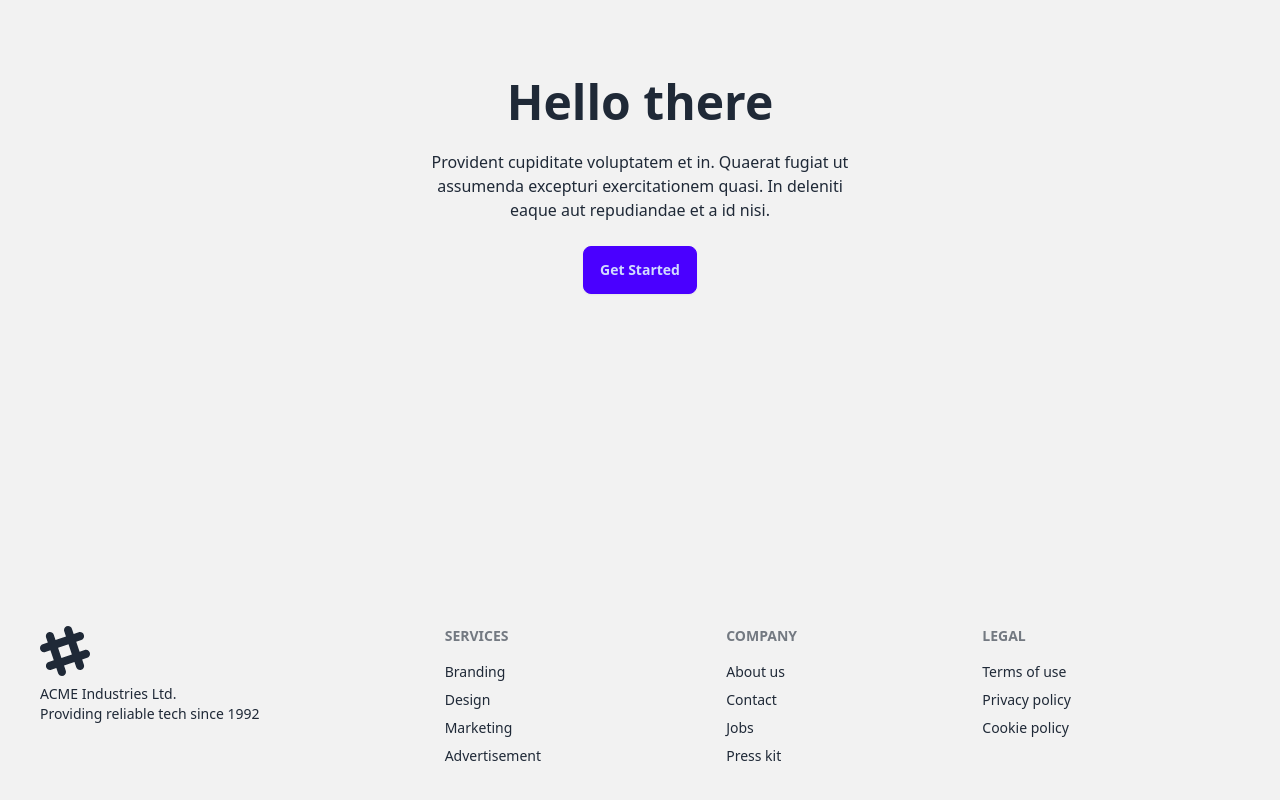
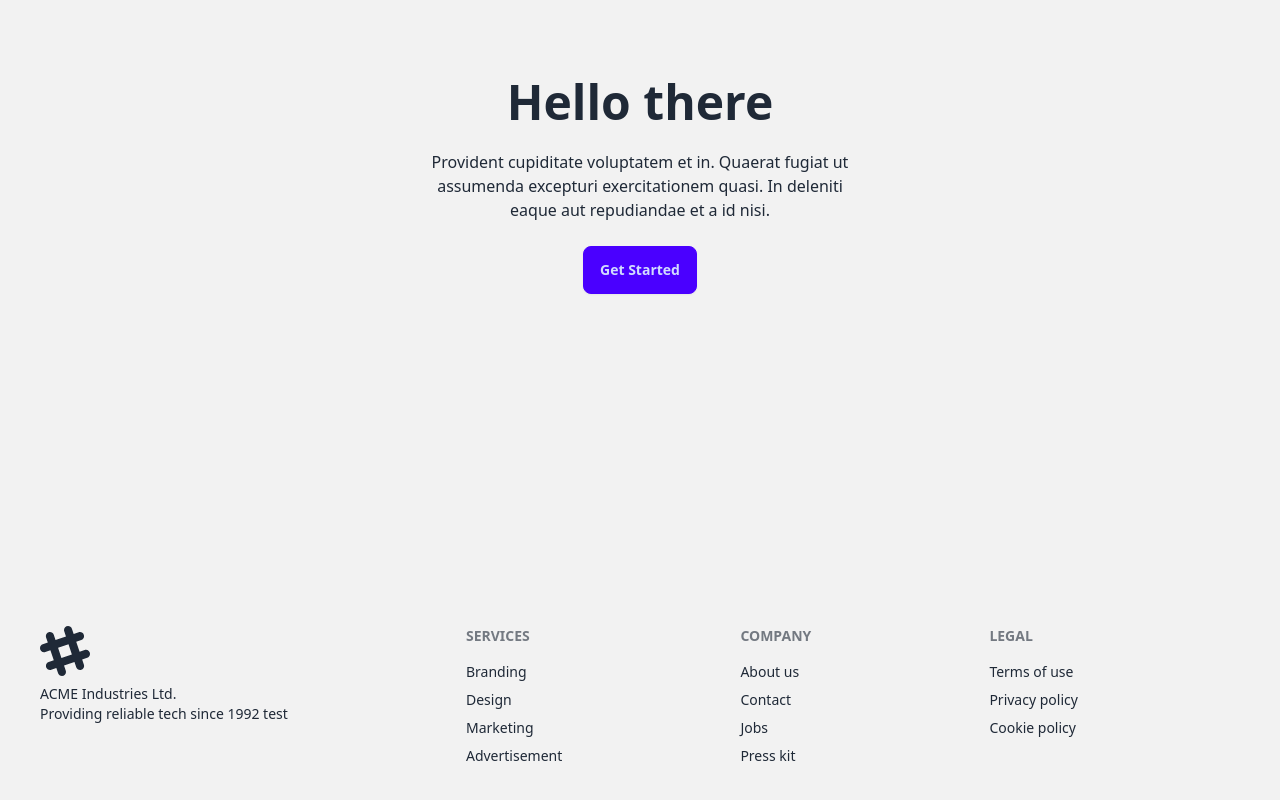
Before and after one commit to omarjesusperezortiz/nextjs-wordpress, a Next.js app: page / in a window 1280 px wide. Shown: the part 282-1082 px from the top of the page. Built offline with nearby package versions, Linux system fonts and the light colour scheme.

Commit message:
test deploy

```diff
--- a/src/app/components/Footer.tsx
+++ b/src/app/components/Footer.tsx
@@ -16,7 +16,7 @@ export default function Footer() {
                 <p>
                     ACME Industries Ltd.
                     <br/>
-                    Providing reliable tech since 1992
+                    Providing reliable tech since 1992 test
                 </p>
             </aside>
             <nav>
```
